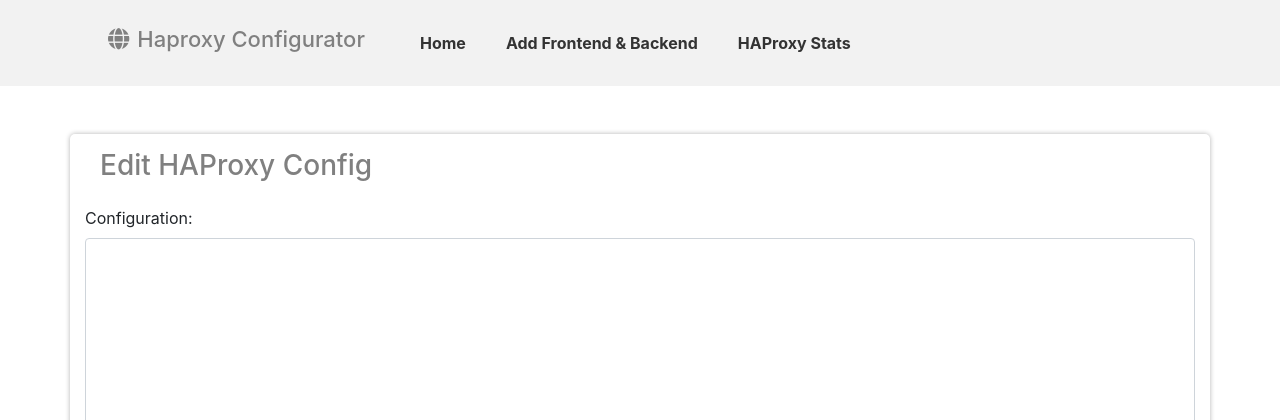
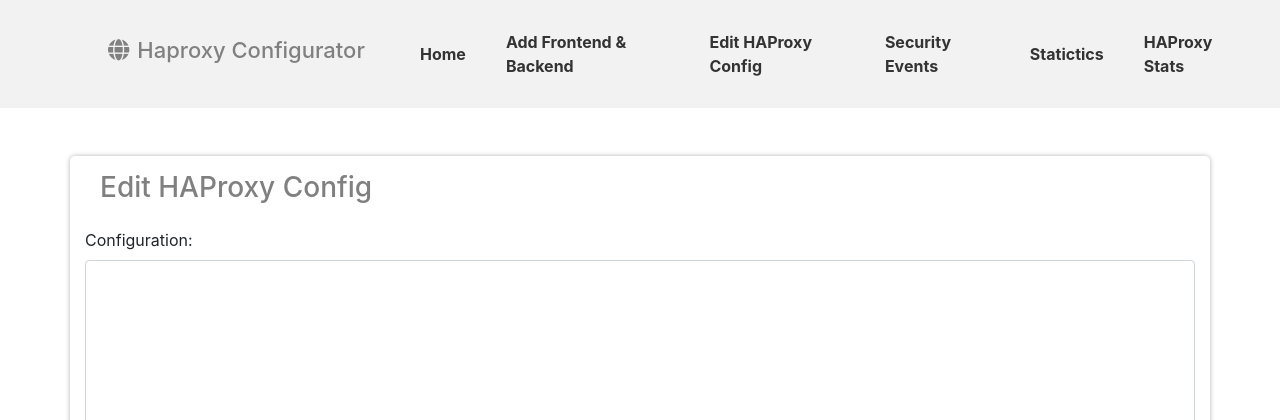
Before and after one commit to alonz22/haproxy-dashboard, a Flask app: template templates/edit.html in a window 1280 px wide. Shown: the top 420 px of the page. Run offline with Flask 3, Linux system fonts and the light colour scheme; the template is opened without the code that fills it, so the values that code supplies are empty; some libraries are stand-ins or nearby versions.

Commit message:
Update edit.html

```diff
--- a/templates/edit.html
+++ b/templates/edit.html
@@ -43,6 +43,9 @@
     </a>
     <a href="/home" class="menu-link">Home</a>
     <a href="/" class="menu-link">Add Frontend & Backend</a>
+    <a href="/edit" class="menu-link">Edit HAProxy Config</a>
+    <a href="/logs" class="menu-link">Security Events</a>
+    <a href="/statistics" class="menu-link">Statictics</a>
     <a  href="http://{{ request.host.split(':')[0] }}:8080/stats" class="menu-link" target="_blank">HAProxy Stats</a>
 
 </header>
```
